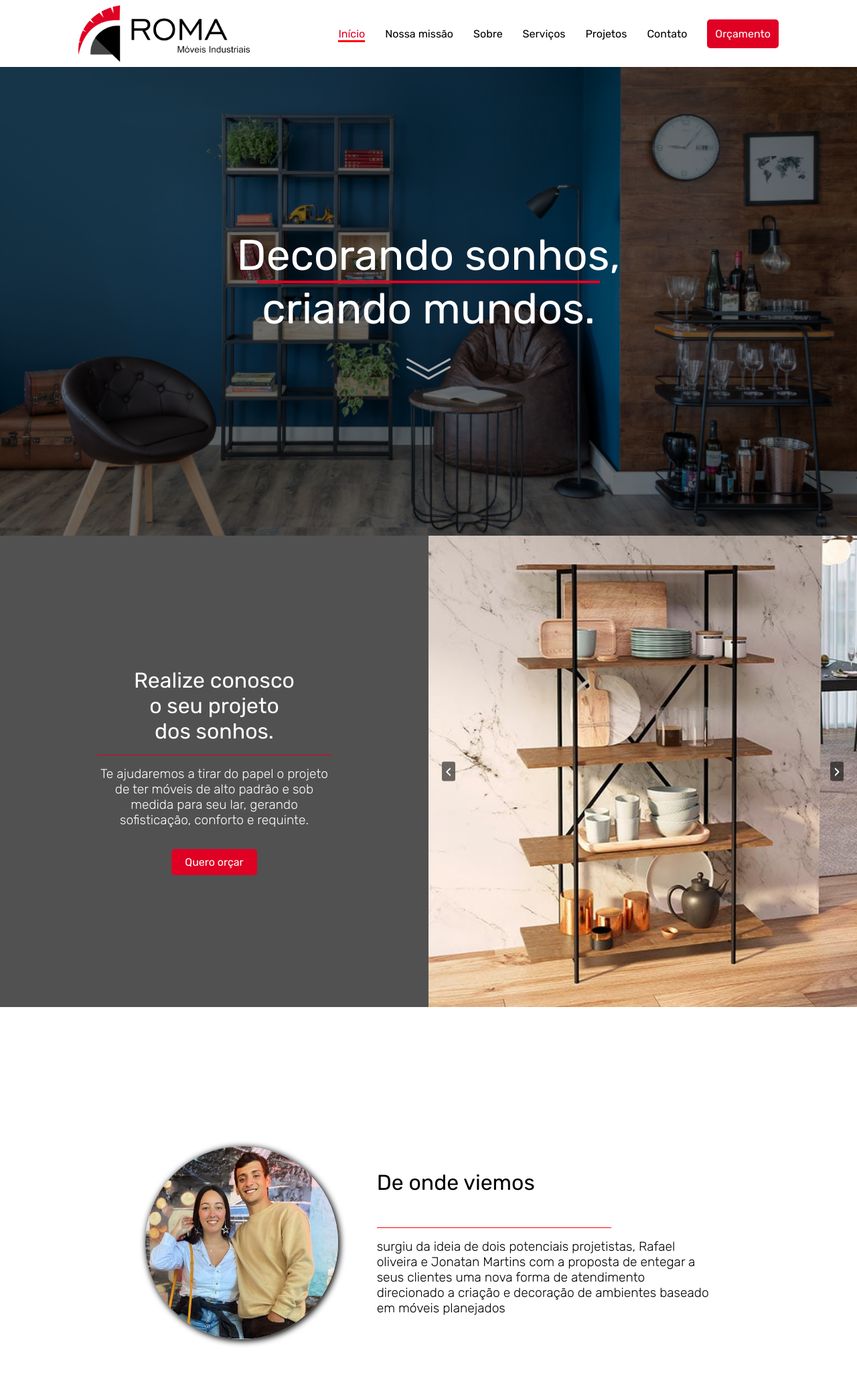
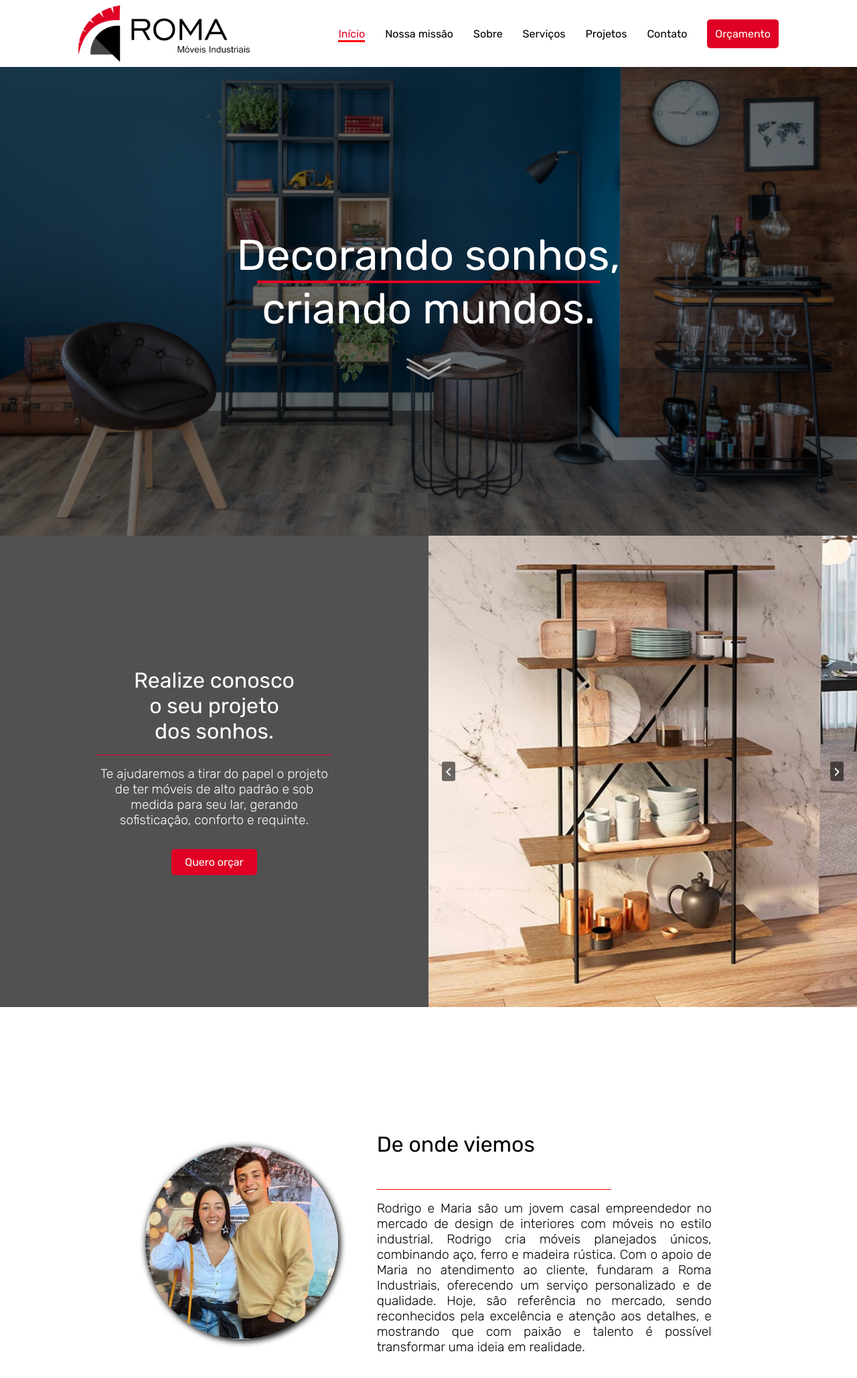
Before and after one commit to thulerjoao/roma-industriais, a React (Vite) app: page / in a window 1280 px wide. Shown: the top 2058 px of the page at 67% size. Built offline with nearby package versions, Linux system fonts and the light colour scheme.

Commit message:
commit: implemented text in where we came from

```diff
--- a/src/Pages/MainPage/Components/Part01/style.js
+++ b/src/Pages/MainPage/Components/Part01/style.js
@@ -2,8 +2,10 @@ import styled from 'styled-components';
 import background01 from '/src/assets/images/background01.png'
 
 export const Part01 = styled.section`
-    background: url(${background01});
-            background-size: 100%;
+
+            background: url(${background01});
+            background-size: cover;
+            background-position: center;
 
             div{
                 min-height: calc(100vh - 100px);
--- a/src/Pages/MainPage/Components/Part02/style.js
+++ b/src/Pages/MainPage/Components/Part02/style.js
@@ -7,7 +7,6 @@ export const Part02 = styled.section`
             div{
                 width: 50%;
                 height: calc(100vh - 96px);
-
             }
 
             .first{
--- a/src/Pages/MainPage/Components/Part03/index.jsx
+++ b/src/Pages/MainPage/Components/Part03/index.jsx
@@ -8,9 +8,7 @@ const Part03 = () => {
                 <img src={ownerPic}></img>
                 <div>
                     <h2>De onde viemos</h2>
-                    <p>surgiu da ideia de dois potenciais projetistas, Rafael oliveira e Jonatan Martins com a proposta de entegar a seus clientes
-                        uma nova forma de atendimento direcionado a criação e
-                        decoração de ambientes baseado em móveis planejados</p>
+                    <p>Rodrigo e Maria são um jovem casal empreendedor no mercado de design de interiores com móveis no estilo industrial. Rodrigo cria móveis planejados únicos, combinando aço, ferro e madeira rústica. Com o apoio de Maria no atendimento ao cliente, fundaram a Roma Industriais, oferecendo um serviço personalizado e de qualidade.  Hoje, são referência no mercado, sendo reconhecidos pela excelência e atenção aos detalhes, e mostrando que com paixão e talento é possível transformar uma ideia em realidade.</p>
                 </div>
             </section>
         </Style.Part03>
--- a/src/Pages/MainPage/Components/Part03/style.js
+++ b/src/Pages/MainPage/Components/Part03/style.js
@@ -42,6 +42,7 @@ export const Part03 = styled.section`
                         width: 500px;
                         font-size: 1.2em;
                         font-weight: 300;
+                        text-align: justify;
 
                     }
                 }
```
